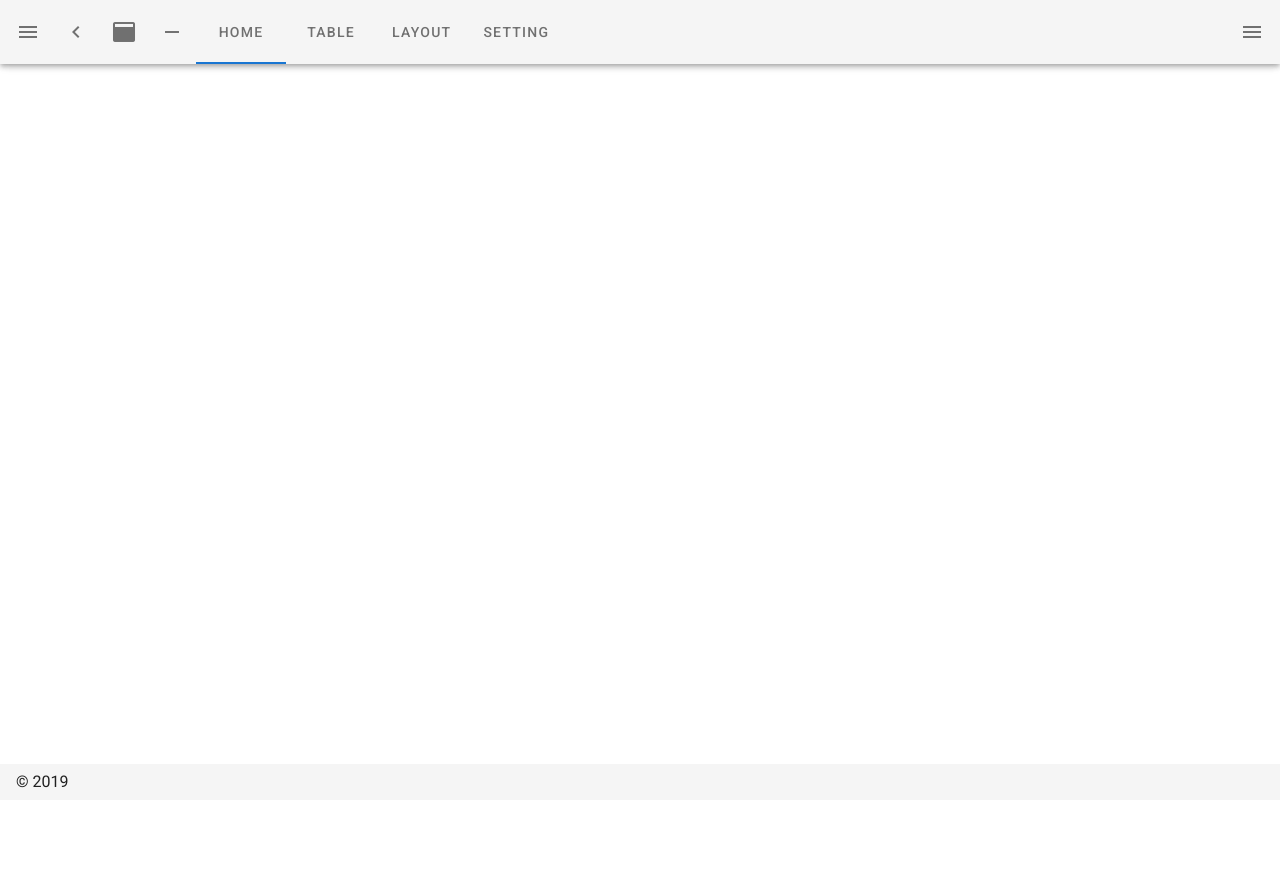
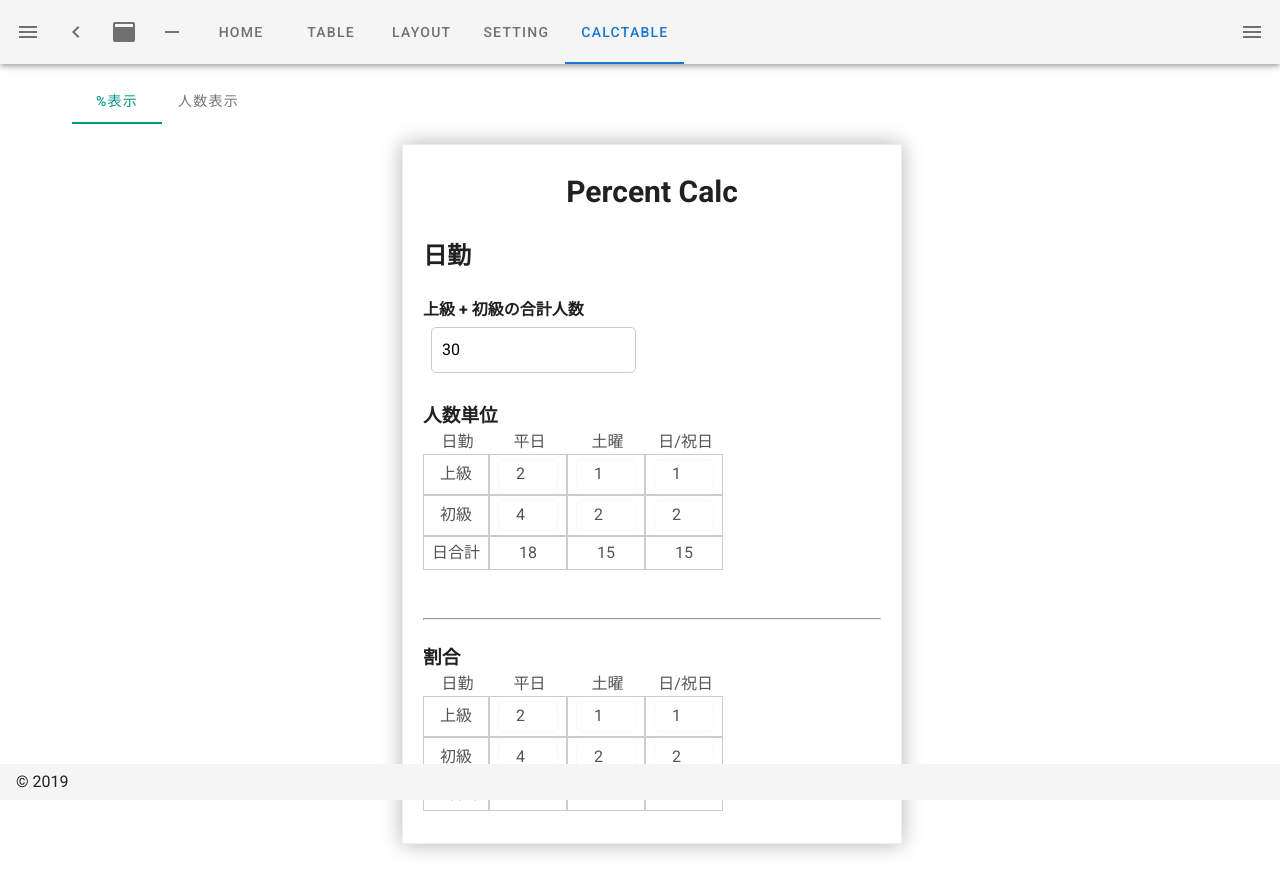
Before and after one commit to BoxPistols/nuxt-vuetify-20120, a Nuxt app: page /calcTable in a window 1280 px wide. Shown: the top 892 px of the page. Before the commit the page ends 800 px from the top, so only its background shows below. Built offline with nearby package versions, Linux system fonts and the light colour scheme.

Commit message:
add calc

```diff
--- a/layouts/default.vue
+++ b/layouts/default.vue
@@ -59,6 +59,7 @@
          <v-tab nuxt to="/table">Table</v-tab>
          <v-tab nuxt to="/layout">Layout</v-tab>
          <v-tab nuxt to="/setting">Setting</v-tab>
+         <v-tab nuxt to="/calcTable">CalcTable</v-tab>
          <!-- <v-tab nuxt to="/todo">ToDo</v-tab> -->
        </v-tabs>
 
--- /dev/null
+++ b/pages/calcTable.vue
@@ -0,0 +1,301 @@
+<template>
+<div id="">
+  <v-tabs class="ml-3" color="teal" slider-color="teal">
+
+    <v-tab ripple>%表示</v-tab>
+    <v-tab ripple>人数表示</v-tab>
+
+
+    <v-tab-item>
+      <section id="percentNum">
+        <h1>Percent Calc</h1>
+
+        <h2>日勤</h2>
+        <br>
+
+        <h4>上級 + 初級の合計人数</h4>
+        <label><input v-model.number="days" type="number"></label>
+        <br>
+        <br>
+
+        <h3>人数単位</h3>
+        <table>
+          <tr>
+            <th>日勤</th>
+            <th>平日</th>
+            <th>土曜</th>
+            <th>日/祝日</th>
+          </tr>
+
+          <tr>
+            <td>上級</td>
+            <td>
+              <!-- <label><input v-model.number="days" type="number"></label> -->
+              <label><input v-model.number="daysHi" type="number"></label>
+            <td>
+              <label><input v-model.number="daysSat" type="number"></label>
+            </td>
+            <td>
+              <label><input v-model.number="daysSun" type="number"></label>
+            </td>
+          </tr>
+
+          <tr>
+            <td>初級</td>
+            <td>
+              <label><input v-model.number="daysBeginner" type="number"></label>
+            </td>
+            <td>
+              <label><input v-model.number="satBeginner" type="number"></label>
+            </td>
+            <td>
+              <label><input v-model.number="sunBeginner" type="number"></label>
+            </td>
+          </tr>
+
+          <tr>
+            <td>日合計</td>
+            <td>
+              {{ daysHi + daysBeginner + Math.floor(days * 0.4) }}
+            <td>
+              {{ daysSat + satBeginner  + Math.floor(days * 0.4) }}
+            </td>
+            <td>
+              {{ daysSun + sunBeginner  + Math.floor(days * 0.4) }}
+            </td>
+          </tr>
+
+        </table>
+
+        <br><br>
+        <hr>
+        <br>
+
+        <!-- 割合 -->
+        <h3>割合</h3>
+        <table>
+          <tr>
+            <th>日勤</th>
+            <th>平日</th>
+            <th>土曜</th>
+            <th>日/祝日</th>
+          </tr>
+
+          <tr>
+            <td>上級</td>
+            <td>
+              <!-- <label><input v-model.number="days" type="number"></label> -->
+              <label><input v-model.number="daysHi" type="number"></label>
+            <td>
+              <label><input v-model.number="daysSat" type="number"></label>
+            </td>
+            <td>
+              <label><input v-model.number="daysSun" type="number"></label>
+            </td>
+          </tr>
+
+          <tr>
+            <td>初級</td>
+            <td>
+              <label><input v-model.number="daysBeginner" type="number"></label>
+            </td>
+            <td>
+              <label><input v-model.number="satBeginner" type="number"></label>
+            </td>
+            <td>
+              <label><input v-model.number="sunBeginner" type="number"></label>
+            </td>
+          </tr>
+
+          <tr>
+            <td>日合計</td>
+            <td>
+              {{ daysHi + daysBeginner + Math.floor(days * 0.4) }}
+            <td>
+              {{ daysSat + satBeginner  + Math.floor(days * 0.4) }}
+            </td>
+            <td>
+              {{ daysSun + sunBeginner  + Math.floor(days * 0.4) }}
+            </td>
+          </tr>
+
+
+          <!-- <tr>
+        <td></td>
+        <td>{{ people + people2 }}</td>
+        <td>{{ days + days2 + days3 + days4}}</td>
+      </tr> -->
+
+        </table>
+        <!-- <p>Pay of one People</p>
+    <p class="unitPrice">{{ unitPrice }} <span>Yen</span></p>
+    <p class="unitPrice">Add Tax： {{ unitPrice2 }} <span>Yen</span></p> -->
+      </section>
+    </v-tab-item>
+
+    <v-tab-item></v-tab-item>
+
+  </v-tabs>
+</div>
+</template>
+
+<script>
+export default {
+  name: "",
+  data: () => ({
+    days: 30,
+    days2: 20,
+    // daysSat: null,
+    options2: [{
+        text: 'low',
+        value: 10
+      },
+      {
+        text: 'mid',
+        value: 20
+      },
+      {
+        text: 'hi',
+        value: 30
+      }
+    ],
+    days3: 10,
+    days4: 10,
+    people2: 1,
+    people: 1,
+    options: [{
+        text: '1',
+        value: 1
+      },
+      {
+        text: '2',
+        value: 2
+      },
+      {
+        text: '3',
+        value: 3
+      }
+    ],
+  }),
+  computed: {
+    totals: function() {},
+    /*
+      中級は40%
+    */
+    daysHi: function() {
+      return Math.floor(this.days / 100 * 20 / 3)
+      // return　30
+    },
+    daysSat: function() {
+      return Math.floor(this.days / 100 * 30 / 8)
+      // return　30
+    },
+    daysSun: function() {
+      return Math.floor(this.days / 100 * 20 / 6)
+      // return　30
+    },
+    daysBeginner: function() {
+      return Math.floor(this.days / 100 * 40 / 3)
+      // return　30
+    },
+    satBeginner: function() {
+      return Math.floor(this.days / 100 * 50 / 6)
+      // return　30
+    },
+    sunBeginner: function() {
+      return Math.floor(this.days / 100 * 50 / 6)
+      // return　30
+    },
+    unitPrice: function() {
+      let totalP =
+        (this.days +
+          this.days2 +
+          this.days3 +
+          this.days4) /
+        (this.people + this.people2);
+      return Math.ceil(totalP);
+    },
+    unitPrice2: function() {
+      let totalP =
+        (this.days +
+          this.days2 +
+          this.days3 +
+          this.days4) /
+        (this.people + this.people2);
+      return Math.floor(totalP * 1.1);
+    },
+  },
+}
+</script>
+
+<style lang="scss" scoped>
+#percentNum {
+    width: 90%;
+    margin: 20px auto;
+    max-width: 500px;
+    border: 1px solid #eee;
+    padding: 0 20px 32px;
+    box-shadow: 0 0 20px rgba(0, 0, 0, 0.3);
+}
+
+h1 {
+    text-align: center;
+    font-size: 30px;
+    margin: 24px;
+}
+
+input {
+    padding: 10px;
+    margin: 5px 0.5em;
+    border: 1px solid #ccc;
+    border-radius: 5px;
+}
+
+.unitPrice {
+    padding: 10px;
+    border-bottom: 1px solid #ccc;
+    font-size: 1.5em;
+    text-align: right;
+    margin: 0 0 20px;
+}
+
+.unitPrice span {
+    font-size: 15px;
+}
+
+table {
+    border-spacing: 0;
+    color: #555;
+    th {
+        font-weight: normal;
+        text-align: center;
+        padding-left: 0.2em;
+    }
+    td {
+        border-spacing: 0;
+        border: 1px solid #ccc;
+        min-width: 40px;
+        min-width: 30px;
+        padding: 4px 8px;
+        text-align: center;
+        input {
+            max-width: 60px;
+            border: 1px solid #f9f9f9;
+            margin: 0;
+            font-size: 1em;
+            padding: 4px;
+            line-height: 1.3;
+            text-align: center;
+            color: #555;
+        }
+        select {
+            width: 100%;
+            height: 32px;
+            border: 1px solid #eee;
+            font-size: 1em;
+            color: #555;
+            /* padding: 24px; */
+        }
+    }
+}
+</style>
```
